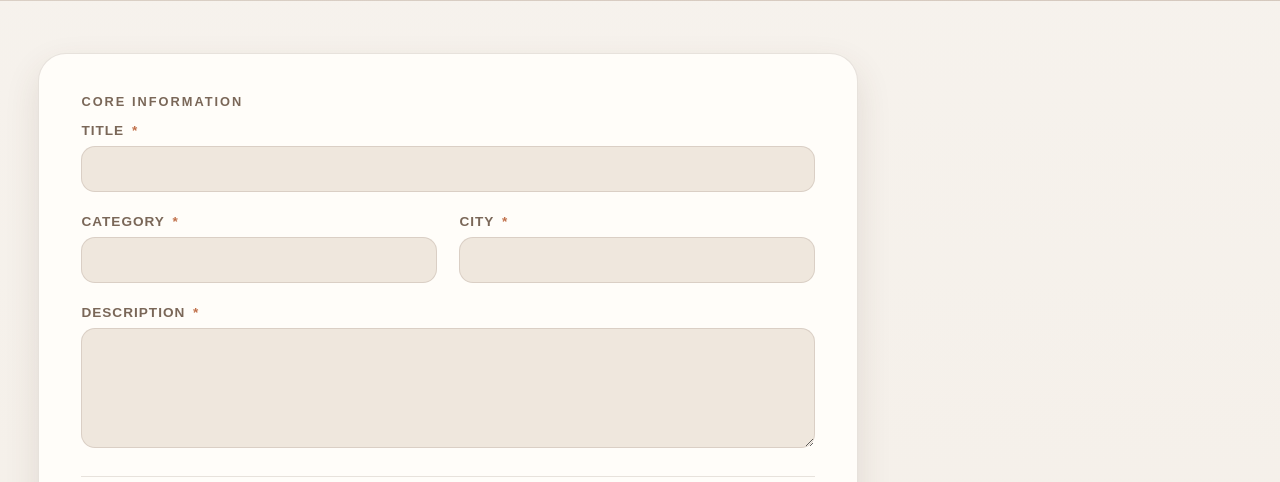
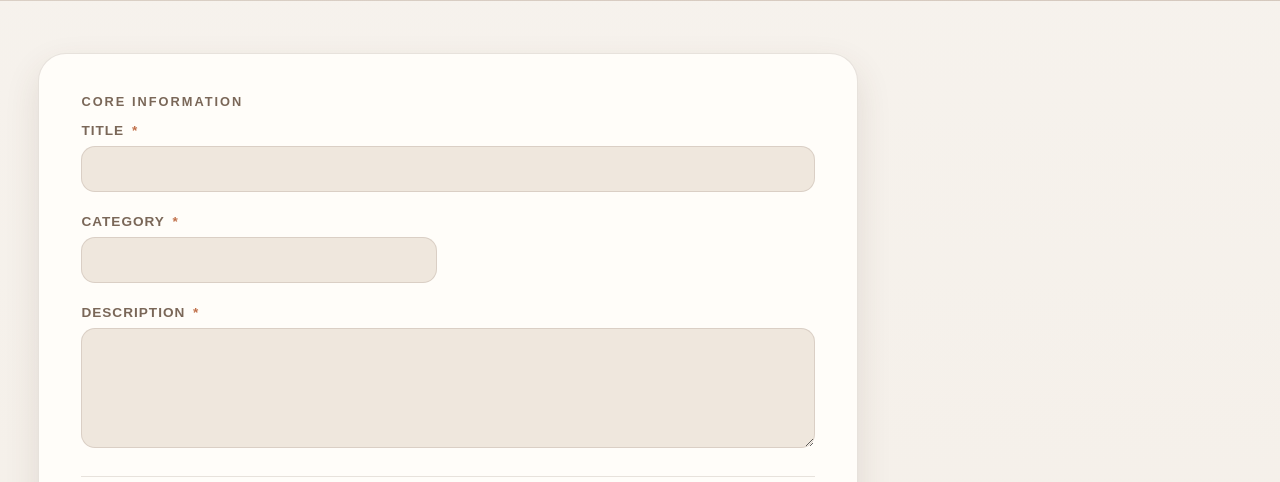
Before and after one commit to razan444200495/2026-GP1-Group15, a Flask app: page /admin/add-event in a window 1280 px wide. Shown: the part 291-773 px from the top of the page. Run offline with Flask 3, Linux system fonts and the light colour scheme; a user stored in the database is signed in; tables that the repository leaves empty hold one stand-in row (values such as "Sample post").

Commit message:
Refactor add_event.html template structure

```diff
--- a/templates/admin/add_event.html
+++ b/templates/admin/add_event.html
@@ -87,6 +87,11 @@
     margin-bottom: -8px;
   }
 
+  input[type="date"],
+input[type="time"] {
+  direction: ltr;
+}
+
   .form-actions {
     grid-column: 1 / -1;
     display: flex;
@@ -161,13 +166,7 @@
             {% if errors.get('category') %}<span class="field-error">{{ errors.category }}</span>{% endif %}
           </div>
 
-          <div class="form-group">
-            <label>City <span class="required-star">*</span></label>
-            <input type="text" name="city"
-                   value="{{ form_data.get('city', '') }}"
-                   class="{{ 'has-error' if errors.get('city') }}">
-            {% if errors.get('city') %}<span class="field-error">{{ errors.city }}</span>{% endif %}
-          </div>
+
 
           <div class="form-group full-width">
             <label>Description <span class="required-star">*</span></label>
```
